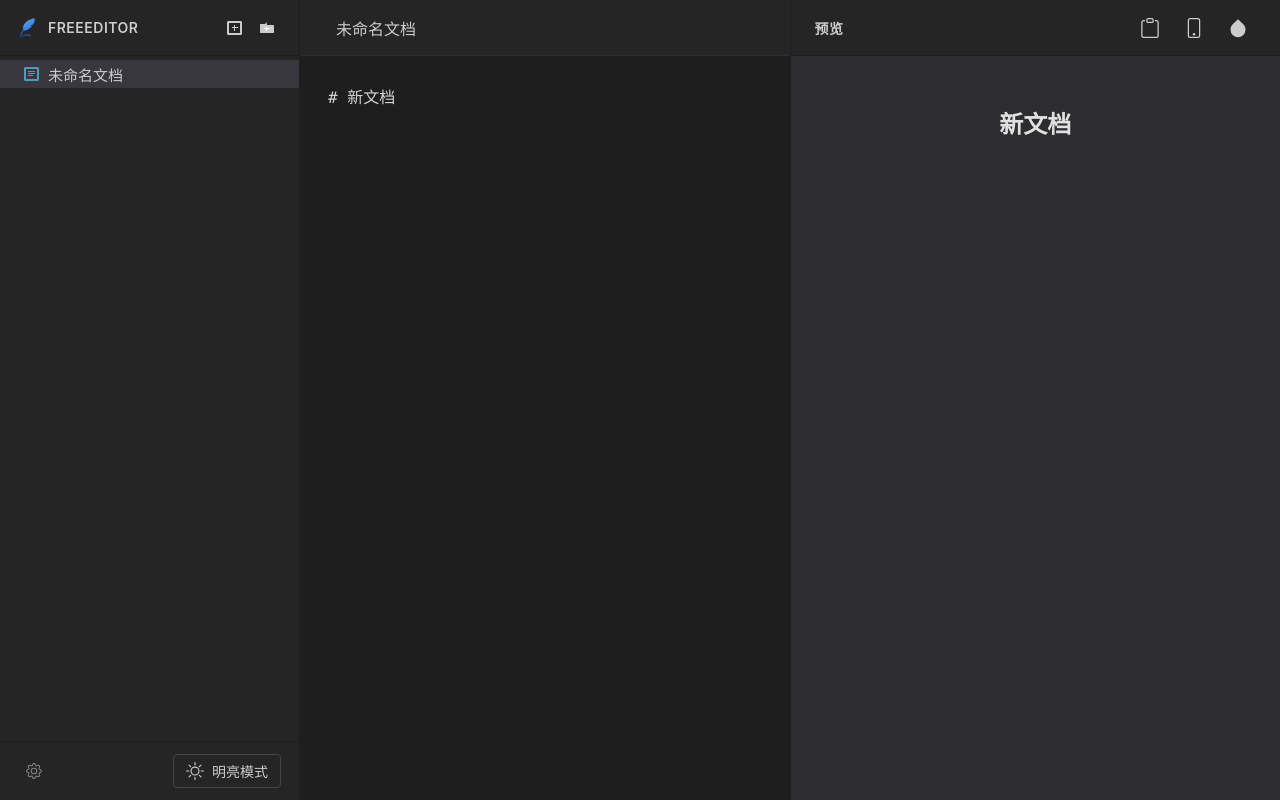
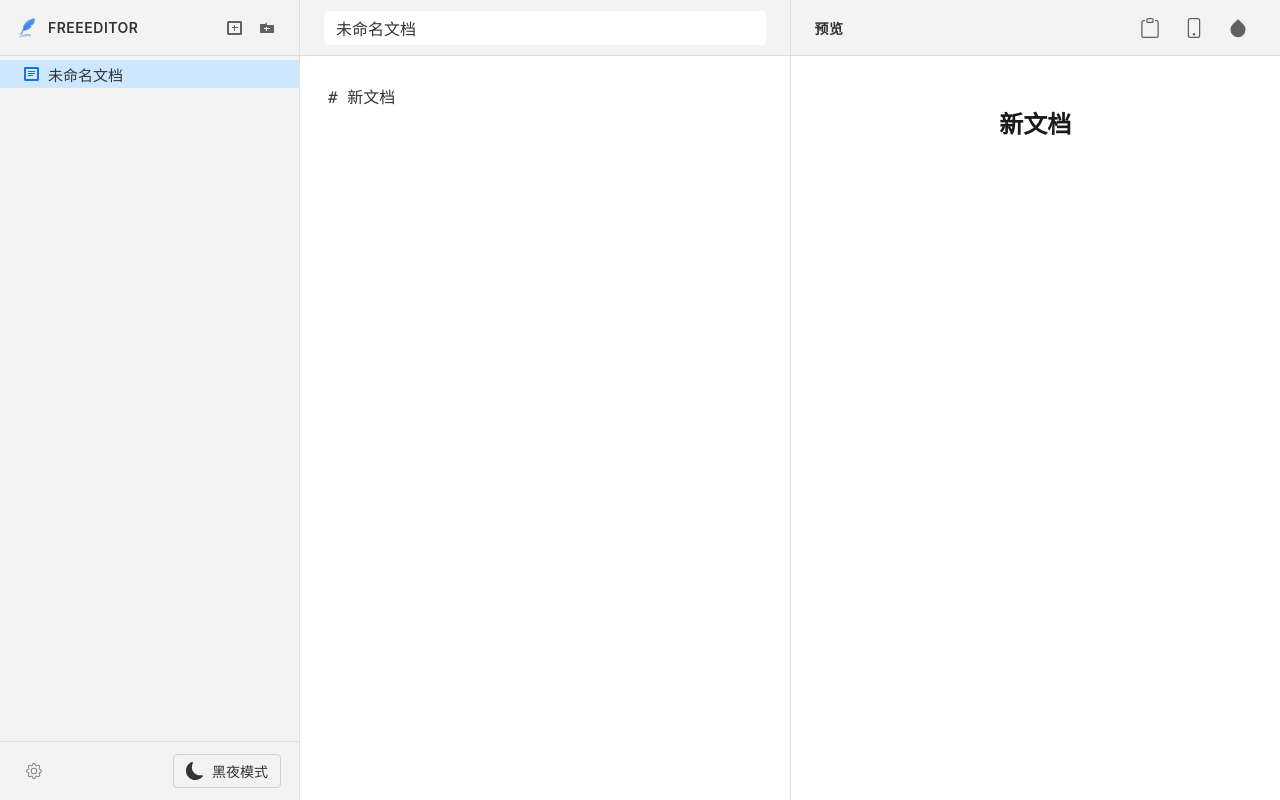
Before and after one commit to zstar1003/FreeEditor, a React (Vite) app: page / in a window 1280 px wide. Built offline with nearby package versions, Linux system fonts and the light colour scheme; the HTML template or start-up script is replaced by a standard one.

Commit message:
default theme update to "light"

```diff
--- a/src/App.tsx
+++ b/src/App.tsx
@@ -14,7 +14,7 @@ function App() {
   const [folders, setFolders] = useLocalStorage<FolderItem[]>('mdFolders', [])
   const [currentFileId, setCurrentFileId] = useState<string | null>(null)
   const [currentFile, setCurrentFile] = useState<FileItem | null>(null)
-  const [theme, setTheme] = useLocalStorage<'dark' | 'light'>('theme', 'dark')
+  const [theme, setTheme] = useLocalStorage<'dark' | 'light'>('theme', 'light')
   const [modal, setModal] = useState<ModalState>({ isOpen: false, title: '', message: '', onConfirm: null })
   const [showSettings, setShowSettings] = useState(false)
 
--- a/vite.config.ts
+++ b/vite.config.ts
@@ -3,7 +3,7 @@ import react from '@vitejs/plugin-react'
 
 export default defineConfig({
   plugins: [react()],
-  base: './', // 使用相对路径，适配 Electron
+  base: process.env.ELECTRON === 'true' ? './' : '/FreeEditor/', // Electron 用相对路径，Web 用仓库名
   build: {
     outDir: 'dist',
     assetsDir: 'assets',
```
